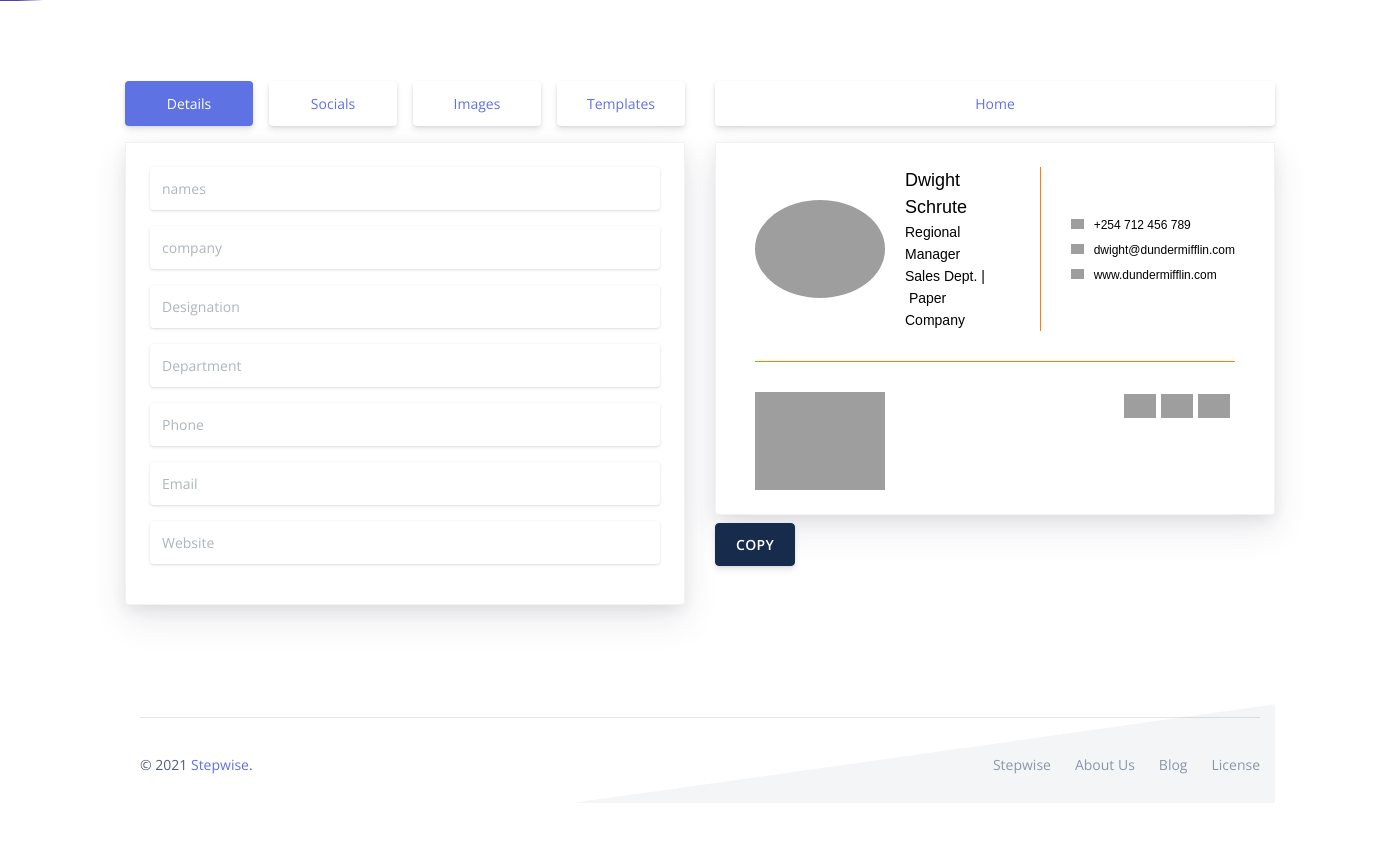
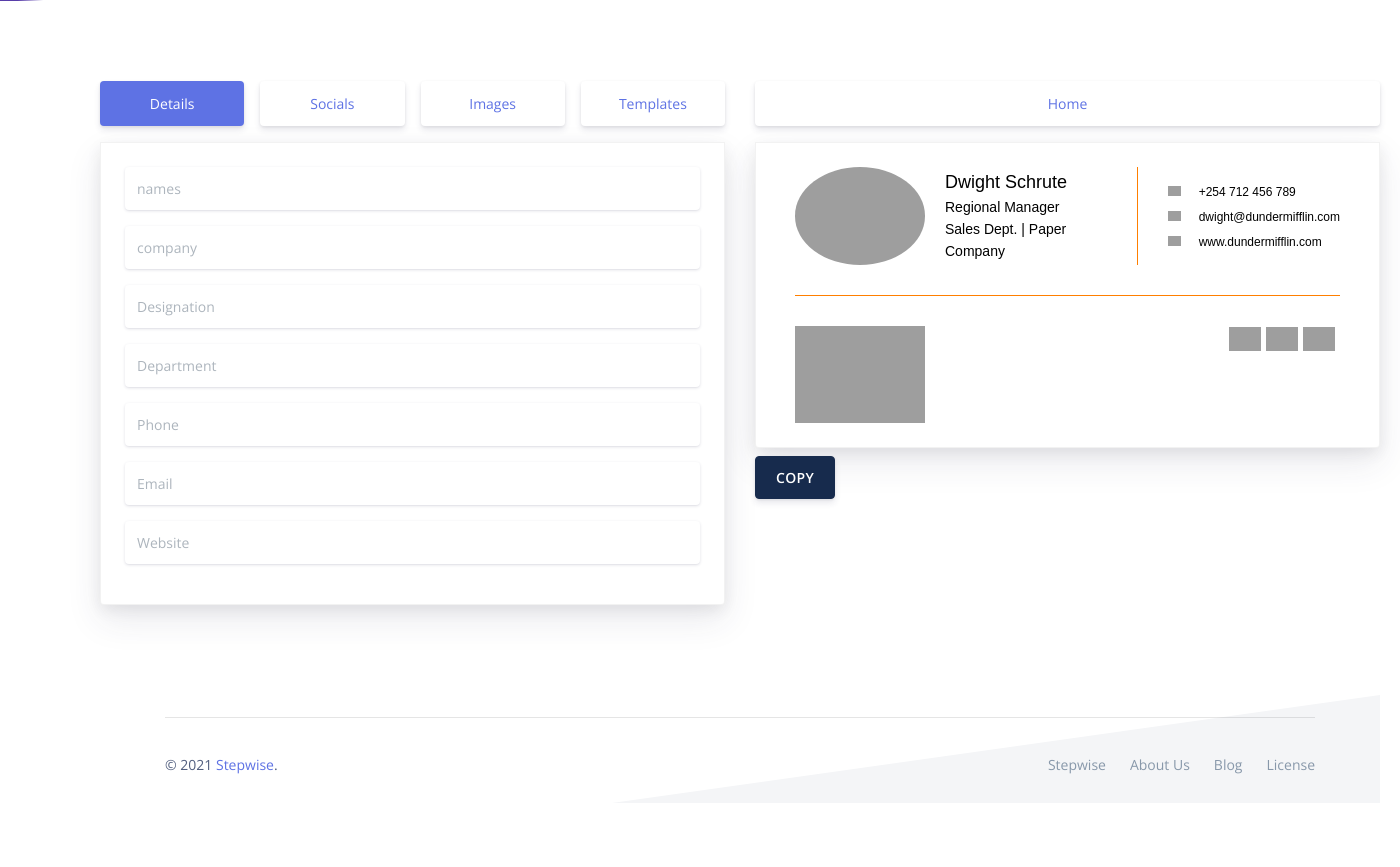
Before and after one commit to fredricksimi/newsignature, a Django app: page / in a window 1400 px wide. Shown: the part 605-1472 px from the top of the page. Run offline with Django 3.2, Linux system fonts and the light colour scheme; the visitor is signed in with stand-in values (Sample User, id 1); some libraries are stand-ins or nearby versions; grey boxes are pictures that could not be loaded.

Commit message:
5may2021 commit

```diff
--- a/signature/static/assets/js/scripts.js
+++ b/signature/static/assets/js/scripts.js
@@ -307,9 +307,7 @@ function oneworld(id) {
                                         <div
                                             style="font-family: &quot;Lucida Sans Unicode&quot;, &quot;Lucida Grande&quot;, sans-serif;">
                                             <a href="tel:${phonenumber}"
-                                                style="text-decoration: none; color: rgb(0, 0, 1);" id="phone">${phonenumber}</a> , <a
-                                                href="tel:${phonenumber}"
-                                                style="text-decoration: none; color: rgb(0, 0, 1);">${phonenumber}</a>
+                                                style="text-decoration: none; color: rgb(0, 0, 1);" id="phone">${phonenumber}</a>
                                         </div>
                                     </td>
                                 </tr>
--- a/signature/templates/signature/index.html
+++ b/signature/templates/signature/index.html
@@ -42,7 +42,7 @@
     </div>
   </div>
   <div class="section section-components" id="potato">
-    <div class="container">
+    <div class="" style="width: 1380px; padding-left: 100px;">
         <div class="row justify-content-center">
           <div class="col-lg-6">
             <!-- Tabs with icons -->
```
